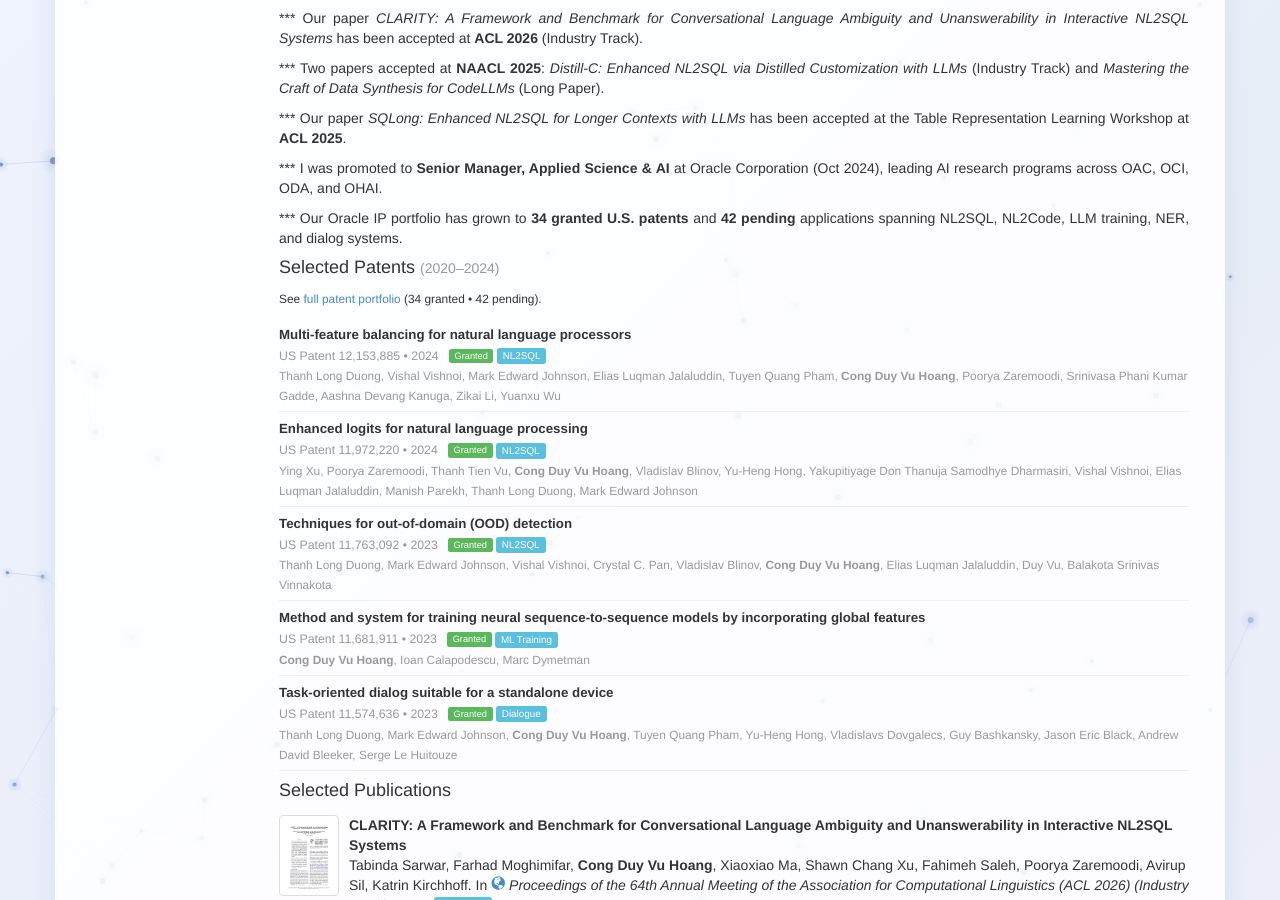
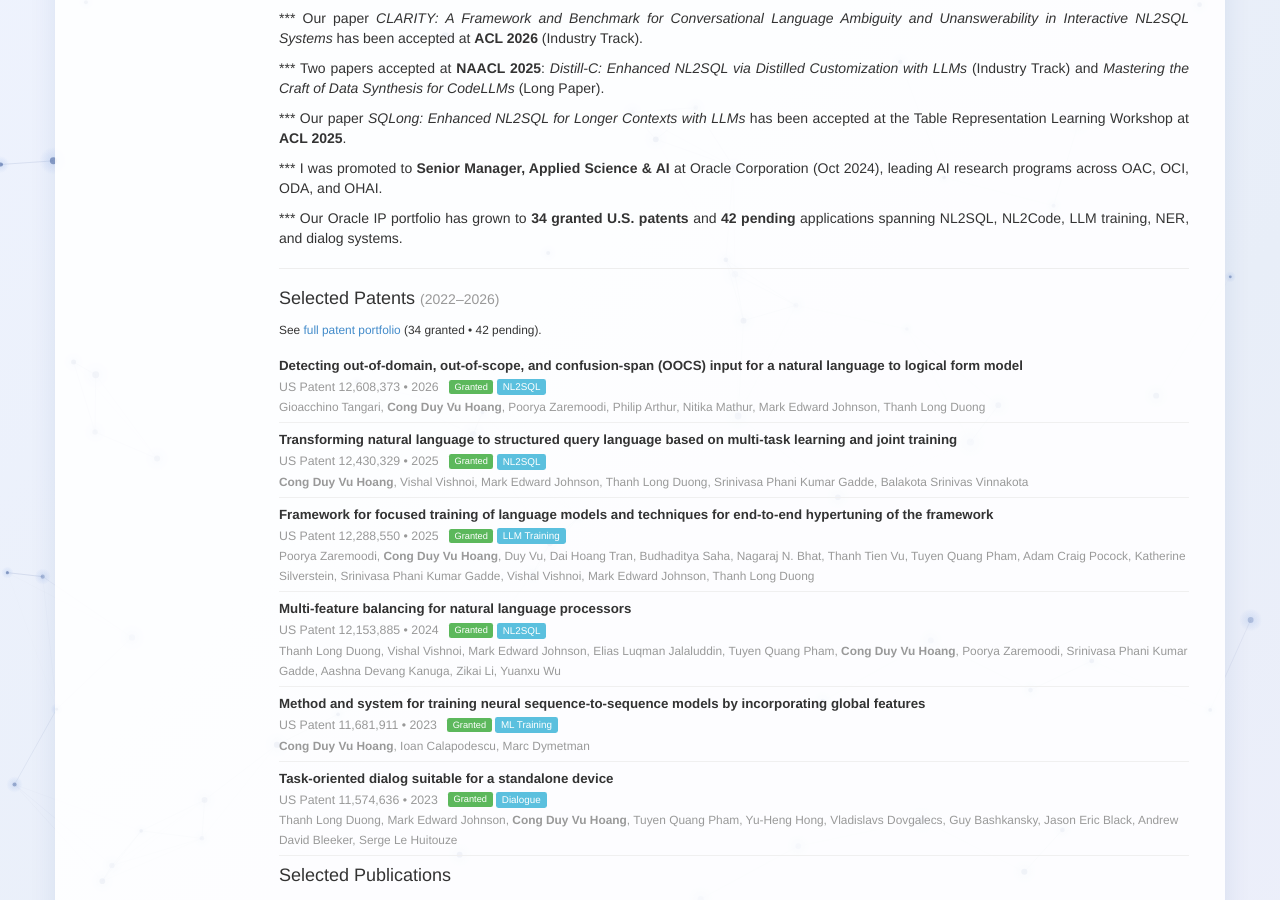
Before and after one commit to duyvuleo/duyvuleo.github.io, a Jekyll site: the page built from index.html, in a window 1280 px wide and 900 px high, scrolled down 544 px. Built offline with Jekyll 4.4.1, drawn with Linux system fonts in a browser that asks for light colours.

Commit message:
Update selected patents to 2022–2026 span; add hr divider
Swap selection to 6 patents across 2023–2026 covering ML Training,
Dialogue, NL2SQL (incl. two where CDV Hoang is first inventor),
LLM Training, and OOD detection. Add <hr/> above the section.

Co-Authored-By: Claude Sonnet 4.6 <noreply@anthropic.com>

```diff
--- a/_config.yml
+++ b/_config.yml
@@ -6,6 +6,7 @@ patents:
     number: "US Patent 12,608,373"
     year: 2026
     status: granted
+    selected: yes
     authors: "Gioacchino Tangari, Cong Duy Vu Hoang, Poorya Zaremoodi, Philip Arthur, Nitika Mathur, Mark Edward Johnson, Thanh Long Duong"
     area: "NL2SQL"
   - title: "Data manufacturing frameworks for synthesizing synthetic training data to facilitate training a natural language to logical form model"
@@ -108,6 +109,7 @@ patents:
     number: "US Patent 12,430,329"
     year: 2025
     status: granted
+    selected: yes
     authors: "Cong Duy Vu Hoang, Vishal Vishnoi, Mark Edward Johnson, Thanh Long Duong, Srinivasa Phani Kumar Gadde, Balakota Srinivas Vinnakota"
     area: "NL2SQL"
   - title: "Transforming natural language to structured query language based on scalable search and content-based schema linking"
@@ -144,6 +146,7 @@ patents:
     number: "US Patent 12,288,550"
     year: 2025
     status: granted
+    selected: yes
     authors: "Poorya Zaremoodi, Cong Duy Vu Hoang, Duy Vu, Dai Hoang Tran, Budhaditya Saha, Nagaraj N. Bhat, Thanh Tien Vu, Tuyen Quang Pham, Adam Craig Pocock, Katherine Silverstein, Srinivasa Phani Kumar Gadde, Vishal Vishnoi, Mark Edward Johnson, Thanh Long Duong"
     area: "LLM Training"
   - title: "Distance-based logit value for natural language processing"
@@ -181,14 +184,12 @@ patents:
     number: "US Patent 11,972,220"
     year: 2024
     status: granted
-    selected: yes
     authors: "Ying Xu, Poorya Zaremoodi, Thanh Tien Vu, Cong Duy Vu Hoang, Vladislav Blinov, Yu-Heng Hong, Yakupitiyage Don Thanuja Samodhye Dharmasiri, Vishal Vishnoi, Elias Luqman Jalaluddin, Manish Parekh, Thanh Long Duong, Mark Edward Johnson"
     area: "NL2SQL"
   - title: "Techniques for out-of-domain (OOD) detection"
     number: "US Patent 11,763,092"
     year: 2023
     status: granted
-    selected: yes
     authors: "Thanh Long Duong, Mark Edward Johnson, Vishal Vishnoi, Crystal C. Pan, Vladislav Blinov, Cong Duy Vu Hoang, Elias Luqman Jalaluddin, Duy Vu, Balakota Srinivas Vinnakota"
     area: "NL2SQL"
   - title: "Method and system for training neural sequence-to-sequence models by incorporating global features"
--- a/index.html
+++ b/index.html
@@ -66,7 +66,8 @@ with publications at ACL, EMNLP, NAACL, and COLING.
 <p style="text-align: justify;">*** I was promoted to <strong>Senior Manager, Applied Science &amp; AI</strong> at Oracle Corporation (Oct 2024), leading AI research programs across OAC, OCI, ODA, and OHAI. </p>
 <p style="text-align: justify;">*** Our Oracle IP portfolio has grown to <strong>34 granted U.S. patents</strong> and <strong>42 pending</strong> applications spanning NL2SQL, NL2Code, LLM training, NER, and dialog systems.</p>
 
-<h4>Selected Patents <small class="text-muted">(2020–2024)</small></h4>
+<hr/>
+<h4>Selected Patents <small class="text-muted">(2022–2026)</small></h4>
 <p><small>See <a href="publications.html">full patent portfolio</a> (34 granted &bull; 42 pending).</small></p>
 {% for patent in site.patents %}
   {% if patent.selected %}
```
